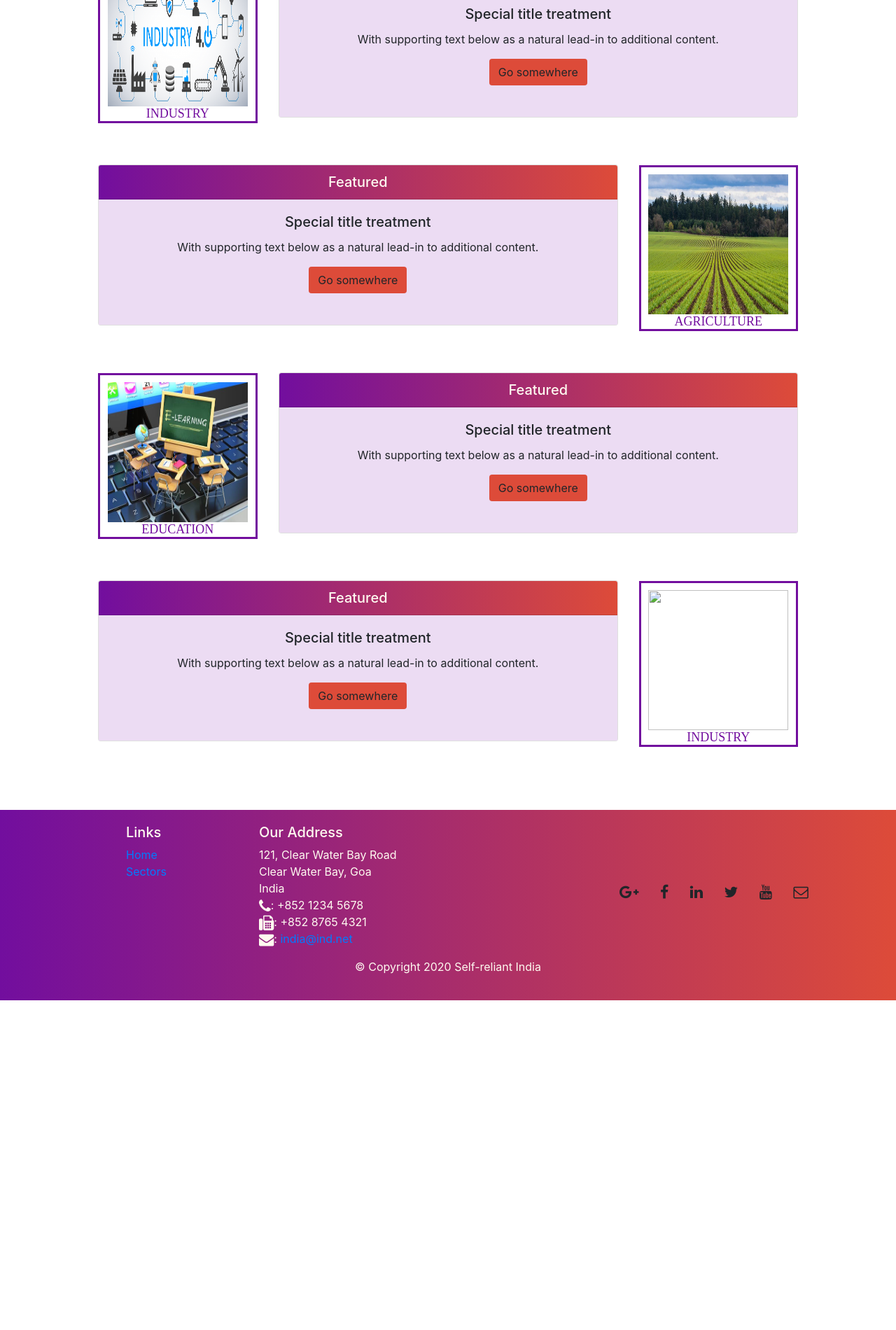
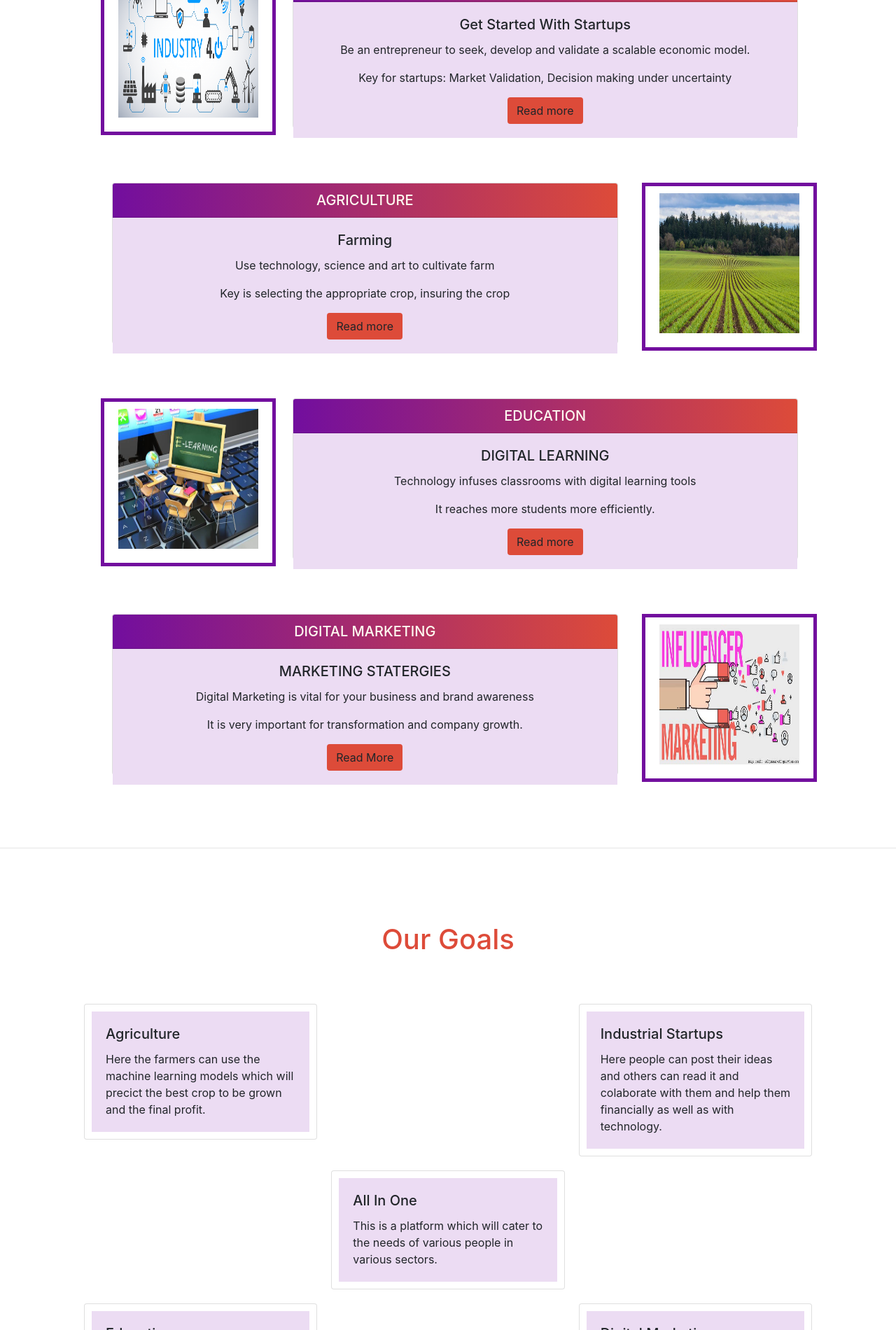
Before and after one commit to udandeprempvs/atmanirbhar-bharat, a website: page index.html in a window 1280 px wide. Shown: the part 900-2800 px from the top of the page at 70% size. Before the commit the page ends 2329 px from the top, so only its background shows below. Drawn offline with nearby package versions, Linux system fonts and the light colour scheme.

Commit message:
Final Home Page

```diff
--- a/index.html
+++ b/index.html
@@ -27,28 +27,16 @@
             <li class="nav-item">
               <a class="nav-link" href="#sectors">Sectors</a>
             </li>
+
+
+            <li class="nav-item">
+              <a class="nav-link" href="#goal">Our Goal</a>
+            </li>
             <li class="nav-item">
               <a class="nav-link" href="#about">About Us</a>
             </li>
-            <li class="nav-item dropdown">
-              <a class="nav-link dropdown-toggle" href="#" id="navbarDropdown" role="button" data-toggle="dropdown" aria-haspopup="true" aria-expanded="false">
-                Dropdown
-              </a>
-              <div class="dropdown-menu" aria-labelledby="navbarDropdown">
-                <a class="dropdown-item" href="#">Action</a>
-                <a class="dropdown-item" href="#">Another action</a>
-                <div class="dropdown-divider"></div>
-                <a class="dropdown-item" href="#">Something else here</a>
-              </div>
-            </li>
-            <li class="nav-item">
-              <a class="nav-link text-dark disabled" href="#" tabindex="-1" aria-disabled="true">Disabled</a>
-            </li>
           </ul>
-          <form class="form-inline my-2 my-lg-0">
-            <input class="form-control mr-sm-2" type="search" placeholder="Search" aria-label="Search">
-            <button class="btn btn-outline-light my-2 my-sm-0" type="submit">Search</button>
-          </form>
+
         </div>
       </nav>
 
@@ -78,19 +66,19 @@
       <div class="carousel-item active">
         <img src="images/home-carousel/thumbnail_blog.jpg" class="d-block w-100">
         <div class="carousel-caption d-none d-md-block">
-          <h2>Agriculture</h2>
+          <h1>Agriculture</h1>
         </div>
       </div>
       <div class="carousel-item">
         <img src="images/home-carousel/atmanirbhar-bharat.jpg" class="d-block w-100">
         <div class="carousel-caption d-none d-md-block">
-          <h2>Life Stock</h2>
+          <h1>Life Stock</h1>
         </div>
       </div>
       <div class="carousel-item">
         <img src="images/home-carousel/Atmanirbhar-Bharat-1.jpg" class="d-block w-100">
         <div class="carousel-caption d-none d-md-block">
-          <h2>Economy</h2>
+          <h1>Economy</h1>
         </div>
       </div>
       <div class="carousel-item">
@@ -114,25 +102,27 @@
 <div class="container" id="sectors">
   <div class="row row-content align-items-center">
     <div class="col-12 text-center">
-<h2 class="headings">Sectors</h2>
+    <h1 class="headings">Sectors</h1>
   </div>
 </div>
-    <div class="row row-content align-items-center">
+    <div class="row row-content text-center align-items-center">
       <div class="col-12 col-md-3 text-center pp">
         <a href="#">
-        <div class="tiles">
+        <div class="tiles textOverImage" data-text="INDUSTRY
+        The more successful you become. The more complicated life gets. Not being successful is easy so choose wisely. #Startup">
         <img src="images/industry.png" height="200" width="200">
-        <p class="text">INDUSTRY</p>
       </div>
       </a>
       </div>
       <div class="col-12 col-md-9 text-center">
-        <div class="card">
-          <h5 class="card-header">Featured</h5>
+        <div class="card cardsec d-none d-sm-block">
+          <h5 class="card-header">INDUSTRY</h5>
           <div class="card-body">
-            <h5 class="card-title">Special title treatment</h5>
-            <p class="card-text">With supporting text below as a natural lead-in to additional content.</p>
-            <a href="#" class="btn card-button">Go somewhere</a>
+            <h5 class="card-title">Get Started With Startups</h5>
+            <p class="card-text">Be an entrepreneur to seek, develop and validate a scalable economic model.
+            </p>
+            <p> Key for startups: Market Validation, Decision making under uncertainty</p>
+            <a href="#" class="btn card-button">Read more</a>
           </div>
         </div>
       </div>
@@ -140,61 +130,61 @@
 
 
       <div class="col-12 col-md-9 text-center">
-        <div class="card">
-          <h5 class="card-header">Featured</h5>
+        <div class="card cardsec d-none d-sm-block">
+          <h5 class="card-header">AGRICULTURE</h5>
           <div class="card-body">
-            <h5 class="card-title">Special title treatment</h5>
-            <p class="card-text">With supporting text below as a natural lead-in to additional content.</p>
-            <a href="#" class="btn card-button">Go somewhere</a>
+            <h5 class="card-title">Farming</h5>
+            <p class="card-text">Use technology, science and art to cultivate farm</p>
+            <p>Key is selecting the appropriate crop, insuring the crop</p>
+            <a href="#" class="btn card-button">Read more</a>
           </div>
         </div>
       </div>
       <div class="col-12 col-md-3 text-center pp">
         <a href="#">
-        <div class="tiles">
+        <div class="tiles textOverImage" data-text="AGRICULTURE
+        Agriculture is the only liable treasure of a nation because there lays the seeds of life. No matter how rich a country is, as a result of its industrial and technological sector, its economy will collapse if the agriculture sector is in shambles.">
         <img src="images/farm.jpg" height="200" width="200">
-        <p class="text">AGRICULTURE</p>
       </div>
        </a>
       </div>
 
-
     <div class="col-12 col-md-3 text-center pp">
       <a href="#">
-      <div class="tiles">
+      <div class="tiles textOverImage" data-text="EDUCATION
+      “The whole educational and professional training system is a very elaborate filter, which just weeds out people who are too independent, and who think for themselves, and so on -- because they're dysfunctional to the institutions.”">
           <img src="images/classroom.jpg" height="200" width="200">
-          <p>EDUCATION</p>
       </div>
     </a>
     </div>
     <div class="col-12 col-md-9 text-center">
-      <div class="card">
-        <h5 class="card-header">Featured</h5>
+      <div class="card cardsec d-none d-sm-block">
+        <h5 class="card-header">EDUCATION</h5>
         <div class="card-body">
-          <h5 class="card-title">Special title treatment</h5>
-          <p class="card-text">With supporting text below as a natural lead-in to additional content.</p>
-          <a href="#" class="btn card-button">Go somewhere</a>
+          <h5 class="card-title">DIGITAL LEARNING</h5>
+          <p class="card-text">Technology infuses classrooms with digital learning tools</p>
+          <p>It reaches more students more efficiently.</p>
+          <a href="#" class="btn card-button">Read more</a>
         </div>
       </div>
     </div>
 
-
-
     <div class="col-12 col-md-9 text-center">
-      <div class="card">
-        <h5 class="card-header">Featured</h5>
+      <div class="card cardsec d-none d-sm-block">
+        <h5 class="card-header">DIGITAL MARKETING</h5>
         <div class="card-body">
-          <h5 class="card-title">Special title treatment</h5>
-          <p class="card-text">With supporting text below as a natural lead-in to additional content.</p>
-          <a href="#" class="btn card-button">Go somewhere</a>
+          <h5 class="card-title">MARKETING STATERGIES</h5>
+          <p class="card-text">Digital Marketing is vital for your business and brand awareness</p>
+          <p>It is very important for transformation and company growth.</p>
+          <a href="#" class="btn card-button">Read More</a>
         </div>
       </div>
     </div>
     <div class="col-12 col-md-3 text-center pp">
       <a href="#">
-      <div class="tiles">
-      <img  src="images/logo.png" height="200" width="200">
-      <p>INDUSTRY</p>
+      <div class="tiles  textOverImage" data-text="MARKETING
+      “Marketing is too important to be left to the marketing department. The buyer journey is nothing more than a series of questions that must be answered.” ~ IDC. “People don't buy what you do, they buy why you do it.” – Simon Sinek">
+      <img  src="images/digital-marketing.jpg" height="200" width="200">
       </div>
     </a>
     </div>
@@ -202,6 +192,73 @@
 
     </div>
 </div>
+<hr>
+
+<div class="container" id="goal">
+  <div class="row row-content align-items-center">
+    <div class="col-12 text-center">
+    <h1 class="headings">Our Goals</h1>
+  </div>
+</div>
+  <div class="row-content align-items-center">
+    <div class="row ">
+
+      <div class="col-sm-4 goalcard">
+        <div class="card pad">
+          <div class="goalcard-body card-body">
+            <h5 class="card-title">Agriculture</h5>
+            <p class="card-text">Here the farmers can use the machine learning models which will precict the best crop to be grown and the final profit.</p>
+          </div>
+        </div>
+      </div>
+      <div class="col-sm-4"></div>
+      <div class="col-sm-4 goalcard">
+        <div class="card pad">
+          <div class="goalcard-body card-body">
+            <h5 class="card-title">Industrial Startups</h5>
+            <p class="card-text">Here people can post their ideas and others can read it and colaborate with them and help them financially as well as with technology.</p>
+          </div>
+        </div>
+      </div>
+    </div>
+    <div class="row ">
+      <div class="col-sm-4"></div>
+      <div class="col-sm-4 goalcard align-items-center">
+        <div class="card pad">
+          <div class="goalcard-body card-body">
+            <h5 class="card-title">All In One</h5>
+            <p class="card-text">This is a platform which will cater to the needs of various people in various sectors.</p>
+          </div>
+        </div>
+      </div>
+      <div class="col-sm-4"></div>
+    </div>
+
+    <div class="row">
+      <div class="col-sm-4 goalcard">
+        <div class="card pad">
+          <div class="goalcard-body card-body">
+            <h5 class="card-title">Education</h5>
+            <p class="card-text">Here all students can access free learning material from all branches in guidance of reputed facalty.</p>
+          </div>
+        </div>
+      </div>
+      <div class="col-sm-4"></div>
+      <div class="col-sm-4 goalcard">
+
+        <div class="card pad ">
+          <div class="goalcard-body card-body">
+            <h5 class="card-title">Digital Marketing</h5>
+            <p class="card-text">This is a platform for people to launch their products and gain popularity and get recognized all over.</p>
+          </div>
+        </div>
+      </div>
+    </div>
+  </div>
+
+</div>
+
+
 <footer class="footer" id="about">
     <div class="container ">
         <div class="row">
@@ -210,6 +267,7 @@
                 <ul class="list-unstyled">
                     <li><a href="#">Home</a></li>
                     <li><a href="#sectors">Sectors</a></li>
+                    <li><a href="#goal">Our Goals</a></li>
                 </ul>
             </div>
             <div class="col-7 col-sm-5">
--- a/styles.css
+++ b/styles.css
@@ -36,28 +36,25 @@ footer{
 
 }
 .tiles{
-    padding: 10px 10px 0px 10px;
-    border: 3px solid #720e9e;
+    padding: 10px 10px 10px 10px;
+    border: 5px solid #720e9e;
 }
 .pp{
     margin-top: 10px;
     margin-bottom: 50px;
+    margin-right: 0px;
 }
-.tiles p{
-    color: #720e9e;
-    font-family: 'Times New Roman', Times, serif;
-    font-size: large;
-    margin: -3px;
-}
+
 a:hover{
     text-decoration: none;
 }
 .tiles:hover
     {
-      -moz-box-shadow: 0 0 20px #ccc;
-      -webkit-box-shadow: 0 0 20px #ccc;
-      box-shadow: 0 0 20px #ccc;
-      opacity: 0.5;
+      -moz-box-shadow: 0 0 50px rgb(97, 94, 94);
+      -webkit-box-shadow: 0 0 50px rgb(97, 94, 94);
+      box-shadow: 0 0 50px rgb(97, 94, 94);
+
+
     }
 
 .row-content{
@@ -83,10 +80,23 @@ a:hover{
   #sectors{
       padding-top: 50px;
   }
+  #goal{
+    padding-top: 50px;
+}
+.goalcard{
+    padding: 10px 10px 10px 10px;
+}
+.goalcard:hover{
 
-  .card{
+    background-image: linear-gradient(to right, #720e9e 0,#dd4b39 100%);
+
+}
+.goalcard-body:hover{
+    background-color: #d597f1;
+}
+  .cardsec{
       height: 230px;
-      margin: -50px 0px 0px 0px;
+      margin: -50px 0px 0px 20px;
   }
 
   .card-header{
@@ -99,3 +109,58 @@ a:hover{
   .card-button{
       background-color: #dd4b39;
   }
+  .card-button:hover{
+    -moz-box-shadow: 0 0 20px rgb(97, 94, 94);
+    -webkit-box-shadow: 0 0 20px rgb(97, 94, 94);
+    box-shadow: 0 0 20px rgb(97, 94, 94);
+    background-color: #fc6e5c;
+    font-size: large;
+  }
+
+.pad{
+    padding: 10px;
+}
+
+
+  .textOverImage{
+    position:relative;
+    width:250px;
+    height:240px;
+    float:left;
+    margin:4px;
+    background-size:100%;
+    background-position:center;
+    transition:0.5s;
+  }
+
+  .textOverImage:hover{
+    background-size:110%;
+  }
+
+  .textOverImage:after{
+    position:absolute;
+    top:100%;
+    bottom:0;
+    left:0;
+    right:0;
+    white-space:pre-wrap;
+    overflow:hidden;
+    background-color:rgba(0,0,0,0.6);
+    color:#fff;
+    padding:0 8px;
+    opacity:0;
+    content:attr(data-text);
+    transition:0.5s;
+  }
+
+  .textOverImage:hover:after{
+    opacity:1;
+    top:0;
+    padding:8px;
+  }
+
+  .textOverImage:first-line{
+    color:#fff;
+    font-weight:bold;
+    font-size:1.5em;
+  }
```
Also changed, not shown: images/digital-marketing.jpg (added).
